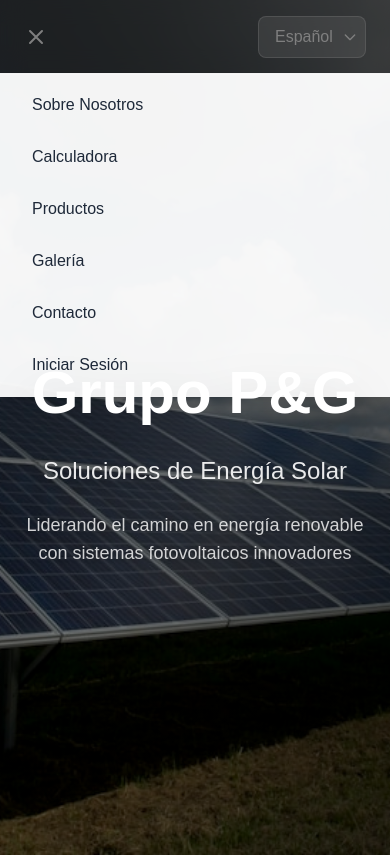
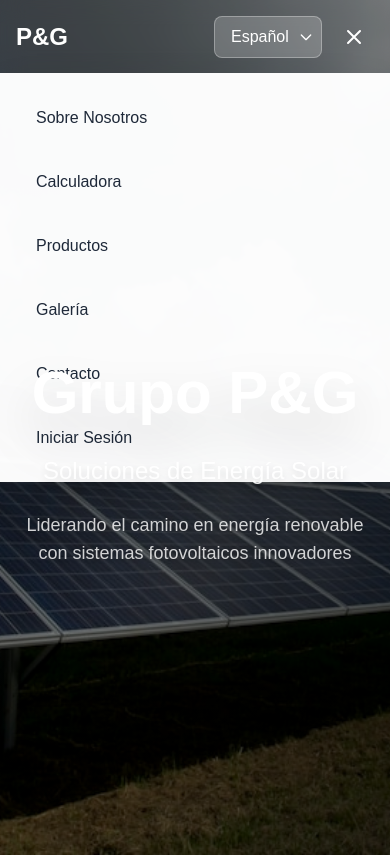
Before and after one commit to dannygodev/solar-calculator, a Next.js app: page / in a window 390 px wide. Both pictures are taken after a click on the button "Toggle menu". Built offline with nearby package versions, Linux system fonts and the light colour scheme.

Commit message:
Fix mobile navigation menu - improve layout, styling and touch targets

```diff
--- a/app/components/Navigation.tsx
+++ b/app/components/Navigation.tsx
@@ -48,9 +48,10 @@ export default function Navigation({ currentPage, variant = "light" }: Navigatio
     <nav className={bgClass}>
       <div className="container mx-auto px-4 py-4">
         <div className="flex items-center justify-between">
-          {/* Logo - Hidden on mobile */}
-          <Link href="/" className={`text-2xl font-bold ${textClass} hidden md:block`}>
-            {t.nav.title}
+          {/* Logo */}
+          <Link href="/" className={`text-2xl font-bold ${textClass}`}>
+            <span className="hidden md:inline">{t.nav.title}</span>
+            <span className="md:hidden">P&G</span>
           </Link>
 
           {/* Desktop Navigation */}
@@ -90,10 +91,12 @@ export default function Navigation({ currentPage, variant = "light" }: Navigatio
             <LanguageSelector />
           </div>
 
-          {/* Mobile Menu Button */}
+          {/* Mobile Controls */}
+          <div className="md:hidden flex items-center gap-3">
+            <LanguageSelector />
             <button
               onClick={() => setMobileMenuOpen(!mobileMenuOpen)}
-            className={`md:hidden ${textClass} p-2`}
+              className={`${textClass} p-2 hover:bg-white/10 rounded-lg transition-colors`}
               aria-label="Toggle menu"
             >
               <svg
@@ -119,17 +122,13 @@ export default function Navigation({ currentPage, variant = "light" }: Navigatio
                 )}
               </svg>
             </button>
-
-          {/* Mobile Language Selector */}
-          <div className="md:hidden ml-auto mr-2">
-            <LanguageSelector />
           </div>
         </div>
 
         {/* Mobile Menu Overlay */}
         {mobileMenuOpen && (
           <div
-            className="md:hidden fixed inset-0 bg-black/50 z-40"
+            className="md:hidden fixed inset-0 bg-black/50 z-40 top-[73px]"
             onClick={() => setMobileMenuOpen(false)}
           />
         )}
@@ -137,19 +136,21 @@ export default function Navigation({ currentPage, variant = "light" }: Navigatio
         {/* Mobile Menu */}
         {mobileMenuOpen && (
           <div className={`md:hidden fixed top-[73px] left-0 right-0 z-50 ${
-            isLightVariant ? 'bg-white/95' : 'bg-white dark:bg-gray-800'
-          } backdrop-blur-md shadow-lg max-h-[60vh] overflow-y-auto`}>
-            <div className="py-2 px-4 space-y-1">
+            isLightVariant ? 'bg-white/98' : 'bg-white dark:bg-gray-800'
+          } backdrop-blur-lg shadow-2xl max-h-[calc(100vh-73px)] overflow-y-auto border-t ${
+            isLightVariant ? 'border-white/20' : 'border-gray-200 dark:border-gray-700'
+          }`}>
+            <div className="py-4 px-4 space-y-2">
               {navLinks.map((link) => (
                 <Link
                   key={link.key}
                   href={link.href}
                   onClick={() => setMobileMenuOpen(false)}
-                  className={`block py-3 px-4 rounded-lg ${
+                  className={`block py-4 px-5 rounded-xl text-base ${
                     currentPage === link.key
-                      ? `${isLightVariant ? 'text-emerald-600 bg-emerald-50' : 'text-emerald-600 dark:text-emerald-400 bg-emerald-50 dark:bg-emerald-900/20'}`
-                      : `${isLightVariant ? 'text-gray-800 hover:bg-gray-100' : 'text-gray-700 hover:bg-gray-100 dark:text-gray-300 dark:hover:bg-gray-700'}`
-                  } transition-colors font-medium`}
+                      ? `${isLightVariant ? 'text-emerald-600 bg-emerald-50 font-semibold' : 'text-emerald-600 dark:text-emerald-400 bg-emerald-50 dark:bg-emerald-900/20 font-semibold'}`
+                      : `${isLightVariant ? 'text-gray-800 hover:bg-gray-100 active:bg-gray-200' : 'text-gray-700 hover:bg-gray-100 dark:text-gray-300 dark:hover:bg-gray-700 active:bg-gray-200 dark:active:bg-gray-600'}`
+                  } transition-all duration-200 font-medium`}
                 >
                   {link.label}
                 </Link>
@@ -158,11 +159,11 @@ export default function Navigation({ currentPage, variant = "light" }: Navigatio
                 <Link
                   href="/admin"
                   onClick={() => setMobileMenuOpen(false)}
-                  className={`block py-3 px-4 rounded-lg ${
+                  className={`block py-4 px-5 rounded-xl text-base ${
                     currentPage === "admin"
-                      ? `${isLightVariant ? 'text-emerald-600 bg-emerald-50' : 'text-emerald-600 dark:text-emerald-400 bg-emerald-50 dark:bg-emerald-900/20'}`
-                      : `${isLightVariant ? 'text-gray-800 hover:bg-gray-100' : 'text-gray-700 hover:bg-gray-100 dark:text-gray-300 dark:hover:bg-gray-700'}`
-                  } transition-colors font-medium`}
+                      ? `${isLightVariant ? 'text-emerald-600 bg-emerald-50 font-semibold' : 'text-emerald-600 dark:text-emerald-400 bg-emerald-50 dark:bg-emerald-900/20 font-semibold'}`
+                      : `${isLightVariant ? 'text-gray-800 hover:bg-gray-100 active:bg-gray-200' : 'text-gray-700 hover:bg-gray-100 dark:text-gray-300 dark:hover:bg-gray-700 active:bg-gray-200 dark:active:bg-gray-600'}`
+                  } transition-all duration-200 font-medium`}
                 >
                   Admin
                 </Link>
@@ -173,9 +174,9 @@ export default function Navigation({ currentPage, variant = "light" }: Navigatio
                     handleLogout();
                     setMobileMenuOpen(false);
                   }}
-                  className={`block w-full text-left py-3 px-4 rounded-lg ${
-                    isLightVariant ? 'text-gray-800 hover:bg-gray-100' : 'text-gray-700 hover:bg-gray-100 dark:text-gray-300 dark:hover:bg-gray-700'
-                  } transition-colors font-medium`}
+                  className={`block w-full text-left py-4 px-5 rounded-xl text-base ${
+                    isLightVariant ? 'text-gray-800 hover:bg-gray-100 active:bg-gray-200' : 'text-gray-700 hover:bg-gray-100 dark:text-gray-300 dark:hover:bg-gray-700 active:bg-gray-200 dark:active:bg-gray-600'
+                  } transition-all duration-200 font-medium`}
                 >
                   {t.nav.logout}
                 </button>
@@ -183,11 +184,11 @@ export default function Navigation({ currentPage, variant = "light" }: Navigatio
                 <Link
                   href="/login"
                   onClick={() => setMobileMenuOpen(false)}
-                  className={`block py-3 px-4 rounded-lg ${
+                  className={`block py-4 px-5 rounded-xl text-base ${
                     currentPage === "login"
-                      ? `${isLightVariant ? 'text-emerald-600 bg-emerald-50' : 'text-emerald-600 dark:text-emerald-400 bg-emerald-50 dark:bg-emerald-900/20'}`
-                      : `${isLightVariant ? 'text-gray-800 hover:bg-gray-100' : 'text-gray-700 hover:bg-gray-100 dark:text-gray-300 dark:hover:bg-gray-700'}`
-                  } transition-colors font-medium`}
+                      ? `${isLightVariant ? 'text-emerald-600 bg-emerald-50 font-semibold' : 'text-emerald-600 dark:text-emerald-400 bg-emerald-50 dark:bg-emerald-900/20 font-semibold'}`
+                      : `${isLightVariant ? 'text-gray-800 hover:bg-gray-100 active:bg-gray-200' : 'text-gray-700 hover:bg-gray-100 dark:text-gray-300 dark:hover:bg-gray-700 active:bg-gray-200 dark:active:bg-gray-600'}`
+                  } transition-all duration-200 font-medium`}
                 >
                   {t.nav.login}
                 </Link>
```
Lines whose indentation alone changed are shown as unchanged.
